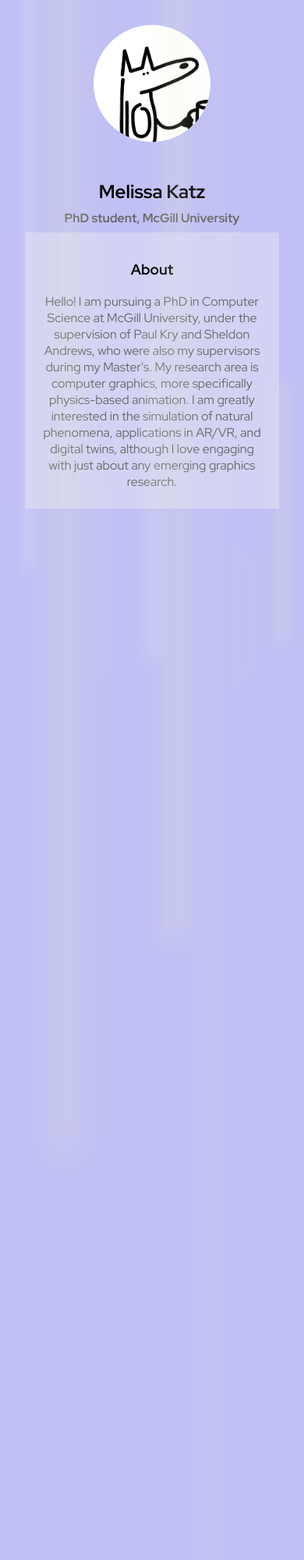
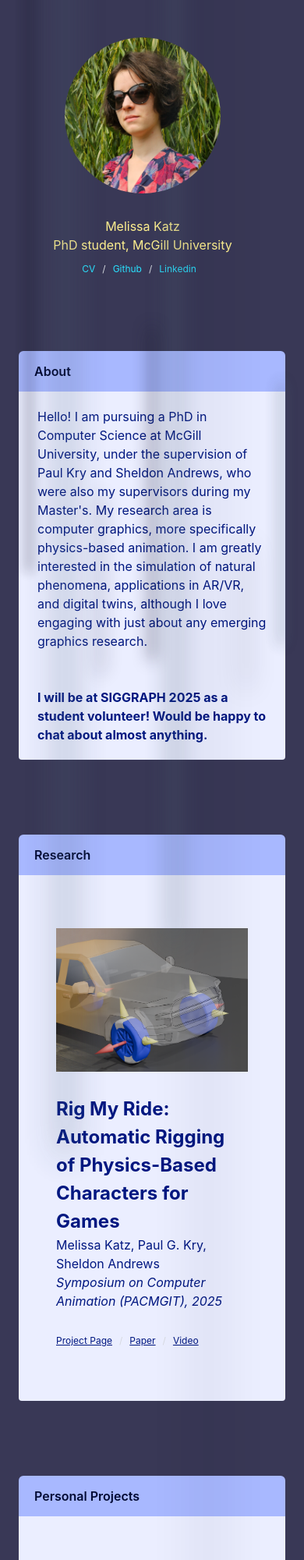
Before and after one commit to Melissa2661/Melissa2661.github.io, a plain HTML site: page index.html in a window 390 px wide. Shown: the top 2000 px of the page at 78% size. Before the commit the page ends 844 px from the top, so only its background shows below. Drawn offline with nearby package versions, Linux system fonts and the light colour scheme.

Commit message:
Website refactor

```diff
--- a/background.css
+++ b/background.css
@@ -5,14 +5,14 @@ body {
     padding: 0em;
     box-sizing: border-box;
     /* margin: 0; */
-    height: 100vh;
+    /* height: 100vh; */
     font-weight: 100;
-    background-color: #c1c0f5;
+    background-color: #393856;
     /* background: radial-gradient(#F4E0D1,#CFC0F5 150%); */
-    -webkit-overflow-Y: hidden;
-    -moz-overflow-Y: hidden;
-    -o-overflow-Y: hidden;
-    overflow-y: hidden;
+    /* -webkit-overflow-y: hidden;
+    -moz-overflow-y: hidden;
+    -o-overflow-y: hidden;
+    overflow-y: hidden; */
     -webkit-animation: fadeIn 1 1s ease-out;
     -moz-animation: fadeIn 1 1s ease-out;
     -o-animation: fadeIn 1 1s ease-out;
@@ -24,28 +24,30 @@ body {
     position: absolute;
     width: 0px;
     opacity: .10;
-    background-color: white;
-    box-shadow: #e9f1f1 0px 0px 20px 2px;
+    background-color: #3a3755;
+    box-shadow: #1e1d2f 0px 0px 20px 2px;
     opacity: 0;
     top: 100vh;
     bottom: 0px;
     left: 0px;
     right: 0px;
     margin: auto;
+    z-index: 1;
 }
 
 .light2 {
     position: absolute;
     width: 0px;
     opacity: .10;
-    background-color: #eff1e0;
-    box-shadow: #ebf1cc 0px 0px 20px 2px;
+    background-color: #7e92ab;
+    box-shadow: #536477 0px 0px 20px 2px;
     opacity: 0;
     top: 100vh;
     bottom: 0px;
     left: 0px;
     right: 0px;
     margin: auto;
+    z-index: 1;
 }
 
 .x1{
--- a/index.html
+++ b/index.html
@@ -1,15 +1,177 @@
 <!DOCTYPE html>
 <html lang="en">
 <head>
-  <meta charset="UTF-8" />
-  <meta name="viewport" content="width=device-width, initial-scale=1.0" />
+  <meta charset="utf-8" />
+  <meta name="viewport" content="width=device-width, initial-scale=1" />
   <title>Melissa Katz's Personal Page</title>
   <link href="https://fonts.googleapis.com/css2?family=Red+Hat+Display:wght@400;700&display=swap" rel="stylesheet">
-  <link rel="stylesheet" href="./styles.css" />
   <link rel="stylesheet" href="./background.css" />
+  <link rel="icon" href="imgs/Pensive_wolf.jpg">
+  <link rel="stylesheet" href="https://cdn.jsdelivr.net/npm/bulma@1.0.4/css/bulma.min.css">
 </head>
+<style>
+  :root {
+  --bulma-primary-h: 52deg;
+  --bulma-primary-l: 78%;
+  --bulma-link-h: 188deg;
+  --bulma-link-l: 73%;
+  --bulma-info-h: 229deg;
+  --bulma-info-l: 83%;
+  --bulma-success-s: 69%;
+  --bulma-success-l: 63%;
+  --bulma-warning-h: 36deg;
+  --bulma-danger-l: 62%;
+  }
+</style>
 <body>
-  <div id="header-container"></div>
+
+
+
+  <!-- Image and name -->
+  <section class="section">
+    <!-- <div class="container"> -->
+      <div class="columns is-vcentered" style="width: 100%;">
+        <div class="column has-text-centered-mobile is-narrow-mobile is-narrow-desktop is-offset-2-desktop">
+          <img src="imgs/self.jpg" style="height: 200px; border-radius: 50%; max-width: 100%;">
+        </div>
+        <div class="column has-text-centered-mobile is-full-mobile is-narrow-desktop">
+          <h1 class="has-text-primary">Melissa Katz</h1>
+          <h2 class="has-text-primary" style="padding-bottom: 10px;">PhD student, McGill University</h2>
+          <nav class="breadcrumb is-centered is-small" aria-label="breadcrumbs">
+            <ul>
+              <li>
+                <a href="pdf/Melissa_Katz_CV.pdf">
+                  <span>CV</span>
+                </a>
+              </li>
+              <li>
+                <a href="https://github.com/Melissa2661">
+                  <span>Github</span>
+                </a>
+              </li>
+              <li>
+                <a href="https://www.linkedin.com/in/melissa-katz-6aa817235/">
+                  <span>Linkedin</span>
+                </a>
+              </li>
+            </ul>
+          </nav>
+        </div>
+      </div>
+    <!-- </div> -->
+  </section>
+
+  <!-- About me -->
+  <section class="section"  style="z-index: 10;">
+    <div class="message is-info">
+      <div class="message-header">About</div>
+      <div class="message-body">
+        Hello! I am pursuing a PhD in Computer Science at McGill University,
+        under the supervision of Paul Kry and Sheldon Andrews, who were also my supervisors during my Master's.
+        My research area is computer graphics, more specifically physics-based animation.
+        I am greatly interested in the simulation of natural phenomena, applications in AR/VR, and digital twins,
+        although I love engaging with just about any emerging graphics research.
+        <br><br><br>
+        <b>I will be at SIGGRAPH 2025 as a student volunteer! Would be happy to chat about almost anything.  </b>
+        </div>
+      </div>
+    </div>
+  </section>
+
+  <!-- Work -->
+  <section class="section">
+    <div class="message is-info">
+      <div class="message-header">Research</div>
+      <div class="message-body">
+        <div class="section">
+          <div class="columns is-vcentered">
+            <div class="column">
+              <img src="imgs/RMR-teaser.png">
+            </div>
+            <div class="column">
+              <div class="is-size-4 has-text-weight-bold">
+                Rig My Ride: Automatic Rigging of Physics-Based Characters for Games
+              </div>
+              <div style="padding-bottom: 30px;">
+                Melissa Katz, Paul G. Kry, Sheldon Andrews <br>
+                <i>Symposium on Computer Animation (PACMGIT), 2025</i>
+              </div>
+
+              <nav class="breadcrumb is-left is-small" aria-label="breadcrumbs">
+                <ul>
+                  <li>
+                    <a href="https://melissa2661.github.io/RigMyRide/">
+                      <span>Project Page</span>
+                    </a>
+                  </li>
+                  <li>
+                    <a href="pdf/Katz_2025_Rig-My-Ride.pdf">
+                      <span>Paper</span>
+                    </a>
+                  </li>
+                  <li>
+                    <a href="https://www.youtube.com/watch?v=DDKnC0LoG4w">
+                      <span>Video</span>
+                    </a>
+                  </li>
+                </ul>
+              </nav>
+            </div>
+          </div>
+
+        </div>
+
+        </div>
+      </div>
+    </div>
+  </section>
+
+  <section class="section">
+    <div class="message is-info">
+      <div class="message-header">Personal Projects</div>
+      <div class="message-body">
+        <div class="section">
+          <div></div>
+
+        <div class="is-size-4 has-text-weight-bold">
+          CUBS (A Collection of Useful Blender Scripts)
+        </div>
+        <div style="padding-bottom: 30px;">
+          While working on my Rig My Ride, I created a few Blender scripts to make my figures pop. If anyone also wants awesome figures they are more than welcome to use / adapt these scripts. Suggestions for new scripts to add are also welcome!
+        </div>
+        <nav class="breadcrumb is-left is-small" aria-label="breadcrumbs">
+          <ul>
+            <li>
+              <a href="https://github.com/Melissa2661/cubs">
+                <span>Github</span>
+              </a>
+            </li>
+            <li>
+              <a href="pdf/Blender_for_CS.pdf">
+                <span>Indroductory Presentation</span>
+              </a>
+            </li>
+          </ul>
+        </nav>
+      </div>
+    </div>
+  </section>
+
+  <section class="section">
+    <div class="message is-info">
+      <div class="message-header">Teaching</div>
+      <div class="message-body">
+        I was a teaching assistant for the following McGill courses:
+        <ul style="padding-left: 5px;">
+          <li><b>COMP 360 (Algorithm Design)</b>, Fall 2023</li>
+          <li><b>COMP 557 (Introduction to Computer Graphics)</b>, Winter 2024, <i>(upcoming)</i> Fall 2025</li>
+          <li><b>ECSE 546 (Advanced Image Synthesis)</b>, Fall 2024</li>
+          <li><b>COMP 250 (Introduction to Computer Science)</b>, Winter 2025</li>
+        </ul>
+      </div>
+    </div>
+  </section>
+
   <div class='light x1'></div>
   <div class='light2 x2'></div>
   <div class='light x3'></div>
@@ -20,28 +182,6 @@
   <div class='light x8'></div>
   <div class='light2 x9'></div>
 
-  <main>
-    <div class="container">
-    <div class="profile-img"></div>
-    <div class="info">
-      <h1>Melissa Katz</h1>
-      <h2>PhD student, McGill University</h2>
 
-    </div>
-    </div>
-
-
-  <div class="interests">
-    <h3>About</h3>
-    <p>Hello! I am pursuing a PhD in Computer Science at McGill University,
-      under the supervision of Paul Kry and Sheldon Andrews, who were also my supervisors during my Master's.
-      My research area is computer graphics, more specifically physics-based animation.
-      I am greatly interested in the simulation of natural phenomena, applications in AR/VR, and digital twins,
-      although I love engaging with just about any emerging graphics research.
-    </p>
-  </div>
-  </main>
-
-  <!-- <script src="header-loader.js"></script> -->
 </body>
 </html>
--- a/styles.css
+++ b/styles.css
@@ -38,11 +38,10 @@ main {
 }
 
 .profile-img {
-  flex: 0 0 150px;
-  width: 150px;
-  height: 150px;
+  width: 200px;
+  height: 200px;
   border-radius: 50%;
-  background-image: url("Pensive_wolf.jpg");
+  background-image: url("self.jpg");
   background-position: center;
   background-repeat: no-repeat;
   background-size: cover;
@@ -73,42 +72,3 @@ main {
   padding: 1rem;
   background-color: #f0f0f05d;
 }
-
-@media (max-width: 600px) {
-  body {
-    text-align: center;
-    margin: 0;
-  }
-
-  .container {
-    flex-direction: column;
-    align-items: center;
-    max-width: 100%;
-    box-sizing: border-box;
-  }
-
-  .profile-img {
-    flex: none;
-    width: 150px;
-    height: 150px;
-  }
-
-  .info {
-    text-align: center;
-    margin: 0 auto;
-    flex: 2 1 1em;
-  }
-
-  header {
-    justify-content: center;
-  }
-
-  .interests {
-  margin: 0;
-  padding: 1rem;
-  }
-
-  main {
-  padding: 2rem;
-}
-}
```
Also changed, not shown: header-loader.js (deleted, +0 -13 lines), header.html (deleted, +0 -6 lines), imgs/Pensive_wolf.jpg (renamed from Pensive_wolf.jpg), imgs/RMR-teaser.png (added), imgs/self.jpg (added), 3 other files.
